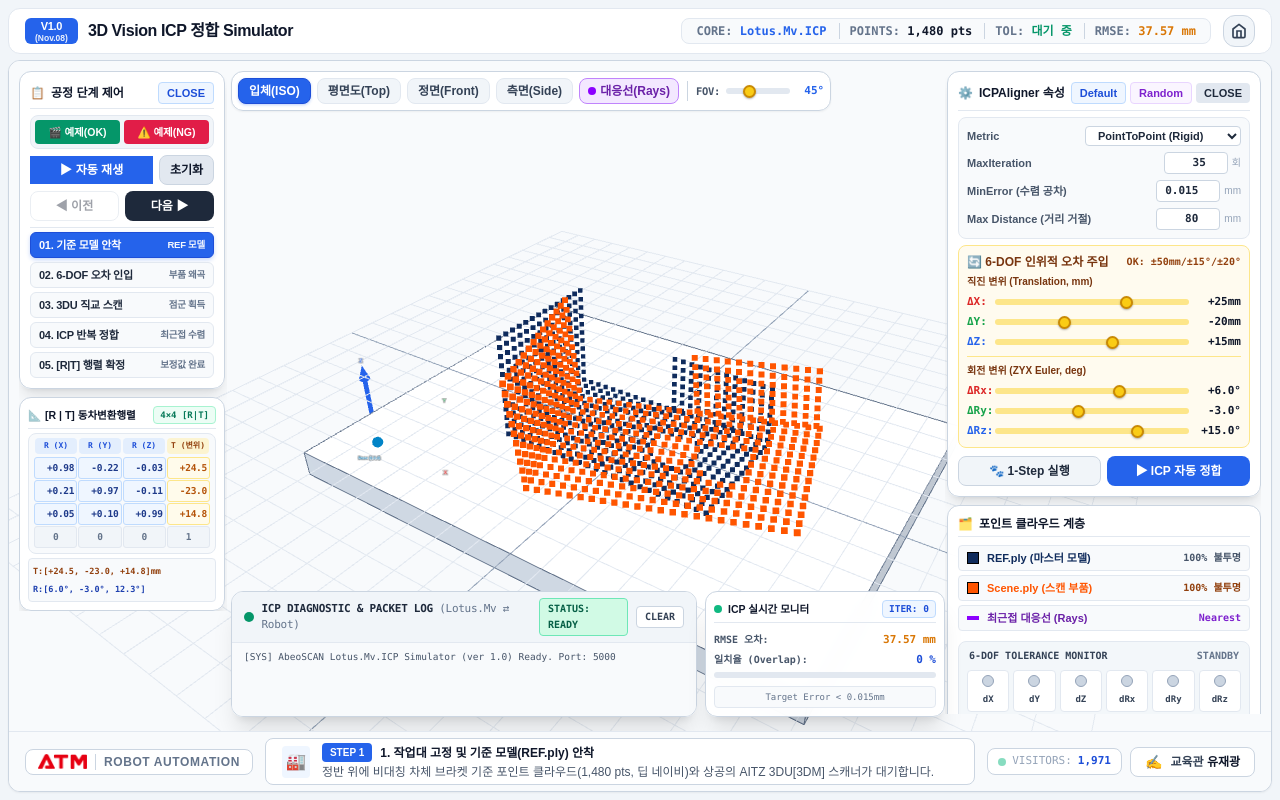
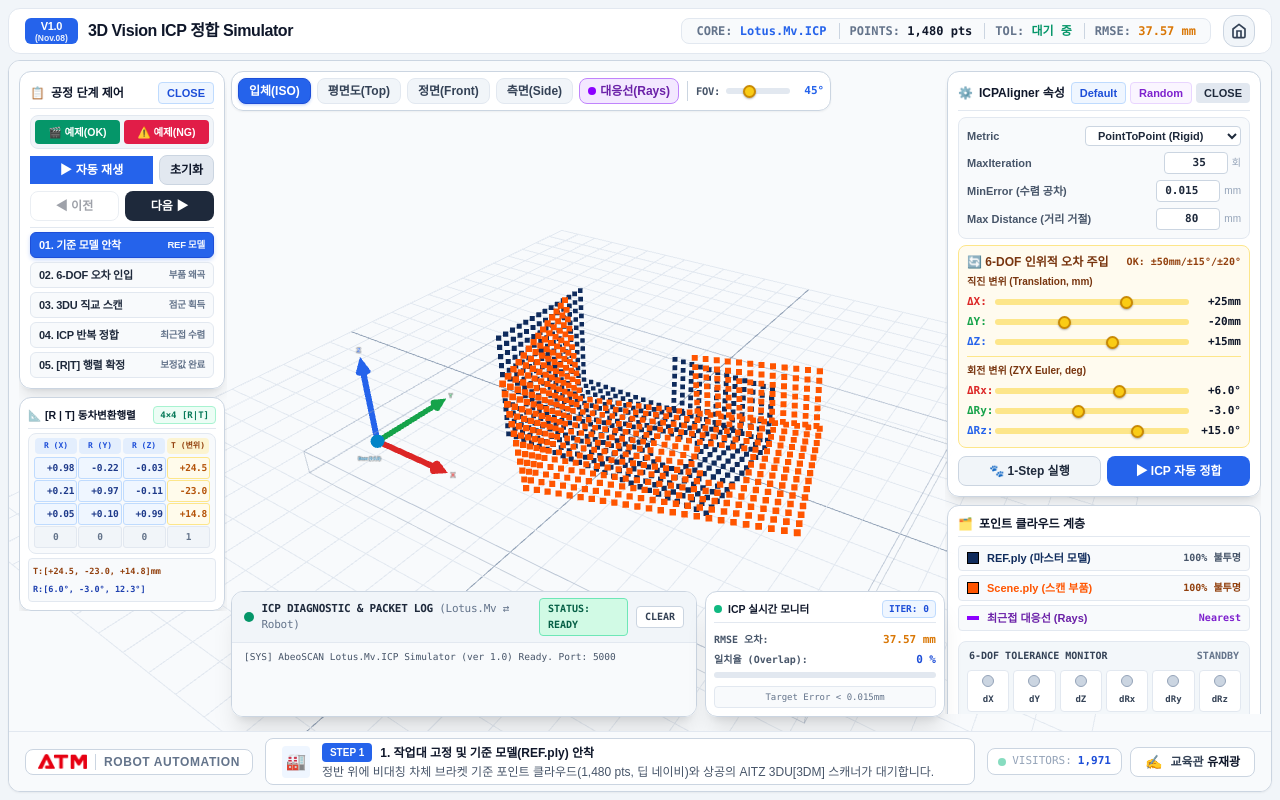
Before and after one commit to aquayoo/aquayoo.github.io, a plain HTML site: page icp_pc.html in a window 1280 px wide. Drawn offline with nearby package versions, Linux system fonts and the light colour scheme; animation ran at ten frames a second; a web font is replaced by a local one.

Commit message:
Update icp_pc.html

```diff
--- a/icp_pc.html
+++ b/icp_pc.html
@@ -25,17 +25,19 @@
       - 예제(OK/NG) 모드 및 직경 12px 대형 6축 공차 판정 LED 모니터 신설
       - STEP 3 스캔 완료 시점 LED 점등 및 NG 시 STEP 4 스킵, [R|T] 전 성분 '?' 마스킹
 
-    ■ ver 1.0 (Official Stable Release - Nov. 08, 2026)
-      1. 작업대(정반) 가림/잘림 현상 원천 차단:
-         - 정반(Table) 윗면 높이를 Z= -0.1로 내리고 depthWrite: false, polygonOffset 적용
-         - 포인트 클라우드(REF, Scene) 및 대응선(Rays)에 renderOrder: 99 및 depthTest 보정
-         - 카메라를 어떤 각도에서 보아도 점군이 정반 뒤로 숨거나 가려지지 않고 선명하게 부유 표시
-      2. UI 레이아웃 완성형 전면 재배치 (1920x1080 최적화):
+    ■ ver 1.0 (Official Stable Final Release - Nov. 08, 2026)
+      1. 마스터 모델 기반(작업대 정반) 100% 완전 투명화 및 가림 현상 원천 차단:
+         - 작업대 상판(Table Mesh) 투명도를 100% 투명(opacity: 0.0, depthWrite: false)으로 설정
+         - 바닥 그리드(Grid) 및 정반 외곽선(TableEdge) 역시 depthWrite: false 처리하여 깊이 버퍼 간섭 완전 제거
+         - 점군(REF, Scene) 및 직교좌표계(X, Y, Z축)가 정반에 의해 가려지거나 잘리는 현상 100% 영구 해결
+      2. Base 원점 직교 좌표계(X:Red, Y:Green, Z:Blue) 최상위 레이어(topLayer: renderOrder 999) 렌더링 보장:
+         - X축 및 Y축 원기둥 및 원뿔 헤드가 바닥에 묻히지 않고 어떤 각도에서도 완벽하게 선명 표시
+      3. UI 레이아웃 완성형 전면 재배치 (1920x1080 최적화):
          - [동차변환행렬 [R|T] 창]: 좌측 공정 단계 제어창 바로 아래로 이동, 가로폭 w-[208px] 일치
          - [로그 터미널 창]: 하단 중앙 좌측(left-[222px])으로 전진 배치하여 가독 영역 대폭 확장
          - [실시간 모니터 창]: 하단 로그창 우측 끝으로 이동, 기존 길이의 약 70%(w-[240px])로 슬림화 밀착
          - [성공/실패 결과 배너]: 모니터창과 가로폭 100% 동일(w-[240px]), 3행 체제로 작업대 우측 하단 안착
-      3. 타이틀 및 라벨 디테일 최적화:
+      4. 타이틀 및 라벨 디테일 최적화:
          - 우측 속성창 헤더: 'Lotus.Mv.' 문구 제거 -> 'ICPAligner 속성'으로 축소 (Default, Random, CLOSE 완벽 노출)
          - 상공 AITZ 3DU[3DM] 스캐너 라벨: 텍스트 스프라이트 크기를 20% 확대하여 시인성 극대화
     ========================================================================================
@@ -665,10 +667,10 @@
       fillLight.position.set(-100, 100, -100);
       scene.add(fillLight);
 
-      // 1) [요청사항] 작업대 가림/잘림 원천 차단된 고정 정반(Work Table) 및 그리드 구축
+      // 1) [요청사항] 마스터 모델 기반(작업대 정반) 100% 완전 투명화 및 가림 원천 차단
       buildFloorAndTable();
 
-      // 2) 작업대 좌측 전면 Base 직교 좌표계 (Red:X, Green:Y, Blue:Z)
+      // 2) [요청사항] Base 원점 직교 좌표계 (Red:X, Green:Y, Blue:Z) 최상위 렌더링
       buildBaseCoordinates();
 
       // 3) 상공 AITZ 3DU[3DM] 구조광 스캐너 모델링 (라벨 20% 확대 반영)
@@ -679,19 +681,18 @@
       pointCount = basePoints.length;
       currentSceneCoords = basePoints.map(p => p.clone());
 
-      // 1) REF Point Cloud: [100% 완전 불투명 딥 네이비 #0f2b5c, size 3.5]
+      // 1) REF Point Cloud: [100% 완전 불투명 딥 네이비 #0f2b5c, size 3.6]
       const refWorldPoints = basePoints.map(p => modelToWorld(p));
       const refGeo = new THREE.BufferGeometry().setFromPoints(refWorldPoints);
       const refMat = new THREE.PointsMaterial({
         color: 0x0f2b5c,
-        size: 3.5,
+        size: 3.6,
         transparent: false,
         opacity: 1.0,
-        depthTest: true,
-        depthWrite: true
+        depthTest: true
       });
       refCloud = new THREE.Points(refGeo, refMat);
-      refCloud.renderOrder = 99; // 작업대보다 항상 상위에 렌더링!
+      refCloud.renderOrder = 500;
       scene.add(refCloud);
 
       // 2) Scene Point Cloud: [100% 완전 불투명 비비드 오렌지 #ff5500, size 3.8]
@@ -702,11 +703,10 @@
         size: 3.8,
         transparent: false,
         opacity: 1.0,
-        depthTest: true,
-        depthWrite: true
+        depthTest: true
       });
       sceneCloud = new THREE.Points(sceneGeo, sceneMat);
-      sceneCloud.renderOrder = 100; // 최우선 렌더링!
+      sceneCloud.renderOrder = 501;
       scene.add(sceneCloud);
 
       // 3) 점-대응선: [선명한 보라색 #8b00ff, opacity 0.85]
@@ -719,7 +719,7 @@
         depthTest: true
       });
       rayLinesMesh = new THREE.LineSegments(rayGeo, rayMat);
-      rayLinesMesh.renderOrder = 98;
+      rayLinesMesh.renderOrder = 499;
       scene.add(rayLinesMesh);
 
       window.addEventListener('resize', onWindowResize);
@@ -728,31 +728,40 @@
       animate();
     }
 
-    /* [요청사항] 점군이 가려지지 않도록 깊이 버퍼와 높이를 완벽 보정한 작업대 */
+    /* [요청사항] 작업대 기반(정반) 100% 완전 투명화 처리
+       - TableMesh: opacity 0.0 (100% 투명) 및 depthWrite: false 적용
+       - Grid & TableEdge 역시 depthWrite: false로 설정하여 점군이나 좌표축을 결코 가리지 않음
+    */
     function buildFloorAndTable() {
+      // 바닥 그리드: depthWrite false로 가림 배제
+      const gridMat = new THREE.LineBasicMaterial({ color: 0xcbd5e1, transparent: true, opacity: 0.6, depthWrite: false });
       const grid = new THREE.GridHelper(260, 26, 0x94a3b8, 0xe2e8f0);
-      grid.position.y = -0.5;
-      grid.renderOrder = 1;
+      grid.position.y = -0.01;
+      grid.material.depthWrite = false;
+      grid.renderOrder = 0;
       scene.add(grid);
 
-      // 고정 정반 지그 (윗면을 Z= -0.5로 내려 점군 바닥면 Z=0과 완벽 분리)
+      // 작업대 정반 박스: 100% 완전 투명(opacity 0.0, depthWrite false)
       const tableGeo = new THREE.BoxGeometry(160, 8, 120);
-      const tableMat = new THREE.MeshStandardMaterial({
+      const tableMat = new THREE.MeshBasicMaterial({
         color: 0xcfd8e3,
-        roughness: 0.45,
-        metalness: 0.25,
-        polygonOffset: true,
-        polygonOffsetFactor: 1.0,
-        polygonOffsetUnits: 1.0
+        transparent: true,
+        opacity: 0.0,      // 100% 투명화!
+        depthWrite: false, // 깊이 버퍼 기록 금지 -> 점군 및 축선 절대 가리지 않음!
+        depthTest: false
       });
       const table = new THREE.Mesh(tableGeo, tableMat);
-      table.position.set(0, -4.5, 0); // 윗면이 Y = -0.5에 위치하여 점군(Y >= 0)에 전혀 간섭 없음!
-      table.renderOrder = 2;
+      table.position.set(0, -4.0, 0);
+      table.renderOrder = 0;
       scene.add(table);
 
-      const tableEdge = new THREE.LineSegments(new THREE.EdgesGeometry(tableGeo), new THREE.LineBasicMaterial({ color: 0x64748b, linewidth: 1.5 }));
+      // 정반 외곽선(은은한 프레임): 점군을 가리지 않도록 depthWrite: false 설정
+      const tableEdge = new THREE.LineSegments(
+        new THREE.EdgesGeometry(tableGeo),
+        new THREE.LineBasicMaterial({ color: 0x94a3b8, transparent: true, opacity: 0.45, depthWrite: false })
+      );
       tableEdge.position.copy(table.position);
-      tableEdge.renderOrder = 3;
+      tableEdge.renderOrder = 1;
       scene.add(tableEdge);
     }
 
@@ -768,29 +777,36 @@
       return sprite;
     }
 
-    /* 작업대 좌측 전면 Base 원점 및 X(Red), Y(Green), Z(Blue) 직교 좌표계 */
+    /* [요청사항] Base 원점 직교 좌표계(X:Red, Y:Green, Z:Blue) 최상위 레이어 렌더링 (renderOrder: 999, depthTest: false) */
     function buildBaseCoordinates() {
-      const baseOrigin = new THREE.Vector3(-65, 0.2, 45);
+      const baseOrigin = new THREE.Vector3(-65, 0.5, 45); // 정반 모서리
       const baseGroup = new THREE.Group();
       baseGroup.position.copy(baseOrigin);
 
-      const axisLen = 22;
-      const radius = 0.65;
+      const axisLen = 24;
+      const radius = 0.85; // 두께를 0.85로 두툼하게 하여 시인성 보장
 
       const createAxis = (dirWorld, colorHex, label) => {
         const ag = new THREE.Group();
-        const mat = new THREE.MeshBasicMaterial({ color: colorHex, depthTest: false });
+        const mat = new THREE.MeshBasicMaterial({ color: colorHex, depthTest: false, depthWrite: false });
+
         const stem = new THREE.Mesh(new THREE.CylinderGeometry(radius, radius, axisLen, 16), mat);
         stem.position.y = axisLen / 2;
-        const head = new THREE.Mesh(new THREE.ConeGeometry(radius * 2.4, 4.5, 16), mat);
-        head.position.y = axisLen + 2.25;
+        stem.renderOrder = 999; // 최상위 렌더링!
+
+        const head = new THREE.Mesh(new THREE.ConeGeometry(radius * 2.4, 5.0, 16), mat);
+        head.position.y = axisLen + 2.5;
+        head.renderOrder = 999; // 최상위 렌더링!
+
         ag.add(stem); ag.add(head);
 
         const upVec = new THREE.Vector3(0, 1, 0);
         ag.quaternion.setFromUnitVectors(upVec, dirWorld.clone().normalize());
 
-        const sp = createTextSprite(label, colorHex, 32);
-        sp.position.copy(dirWorld.clone().multiplyScalar(axisLen + 6.0));
+        const sp = createTextSprite(label, colorHex, 34);
+        sp.position.copy(dirWorld.clone().multiplyScalar(axisLen + 7.0));
+        sp.renderOrder = 1000;
+
         baseGroup.add(ag);
         baseGroup.add(sp);
       };
@@ -803,13 +819,16 @@
       createAxis(new THREE.Vector3(0, 1, 0), '#2563eb', 'Z');
 
       // 원점 링 & 라벨
-      const dot = new THREE.Mesh(new THREE.SphereGeometry(1.6, 16, 16), new THREE.MeshBasicMaterial({ color: 0x0284c7, depthTest: false }));
+      const dot = new THREE.Mesh(new THREE.SphereGeometry(2.0, 16, 16), new THREE.MeshBasicMaterial({ color: 0x0284c7, depthTest: false, depthWrite: false }));
+      dot.renderOrder = 1000;
       baseGroup.add(dot);
+
       const orgLabel = createTextSprite("Base (0,0,0)", "#0369a1", 24);
-      orgLabel.position.set(0, -3.5, 4.0);
+      orgLabel.position.set(0, -4.0, 4.0);
+      orgLabel.renderOrder = 1000;
       baseGroup.add(orgLabel);
 
-      baseGroup.renderOrder = 101;
+      baseGroup.renderOrder = 999;
       scene.add(baseGroup);
     }
 
@@ -822,7 +841,7 @@
       return new THREE.Mesh(new THREE.PlaneGeometry(16, 6), new THREE.MeshBasicMaterial({ map: new THREE.CanvasTexture(canvas), transparent: true, side: THREE.DoubleSide }));
     }
 
-    /* [요청사항] 사내 공인 AITZ 3DU[3DM] 구조광 3D 스캐너 완전 이식 (라벨 20% 확대) */
+    /* 사내 공인 AITZ 3DU[3DM] 구조광 3D 스캐너 완전 이식 (라벨 20% 확대) */
     function buildIndustrialScanner() {
       scannerGroup = new THREE.Group();
       const mountH = 125;
@@ -892,7 +911,7 @@
 
       // 5) [요청사항] 상단 제품명 스프라이트 라벨: '📷 AITZ 3DU[3DM]' 20% 확대 (40 -> 48)
       const tagSprite = createTextSprite("📷 AITZ 3DU[3DM]", "#0f172a", 32);
-      tagSprite.scale.set(48, 12, 1); // 20% 확대!
+      tagSprite.scale.set(48, 12, 1);
       tagSprite.position.set(0, 15, 0);
       scannerGroup.add(tagSprite);
 
@@ -1632,12 +1651,15 @@
         camera.position.set(110, 140, 170);
         controls.target.set(0, 15, 0);
       } else if (view === 'top') {
+        // 평면도 (Top): 화면 가로 X, 세로 Y
         camera.position.set(0, 260, 0);
         controls.target.set(0, 0, 0);
       } else if (view === 'front') {
+        // 정면도 (Front): 화면 가로 X, 수직 상하 Z
         camera.position.set(0, 15, 260);
         controls.target.set(0, 15, 0);
       } else if (view === 'side') {
+        // 측면도 (Side)
         camera.position.set(260, 15, 0);
         controls.target.set(0, 15, 0);
       }
```
